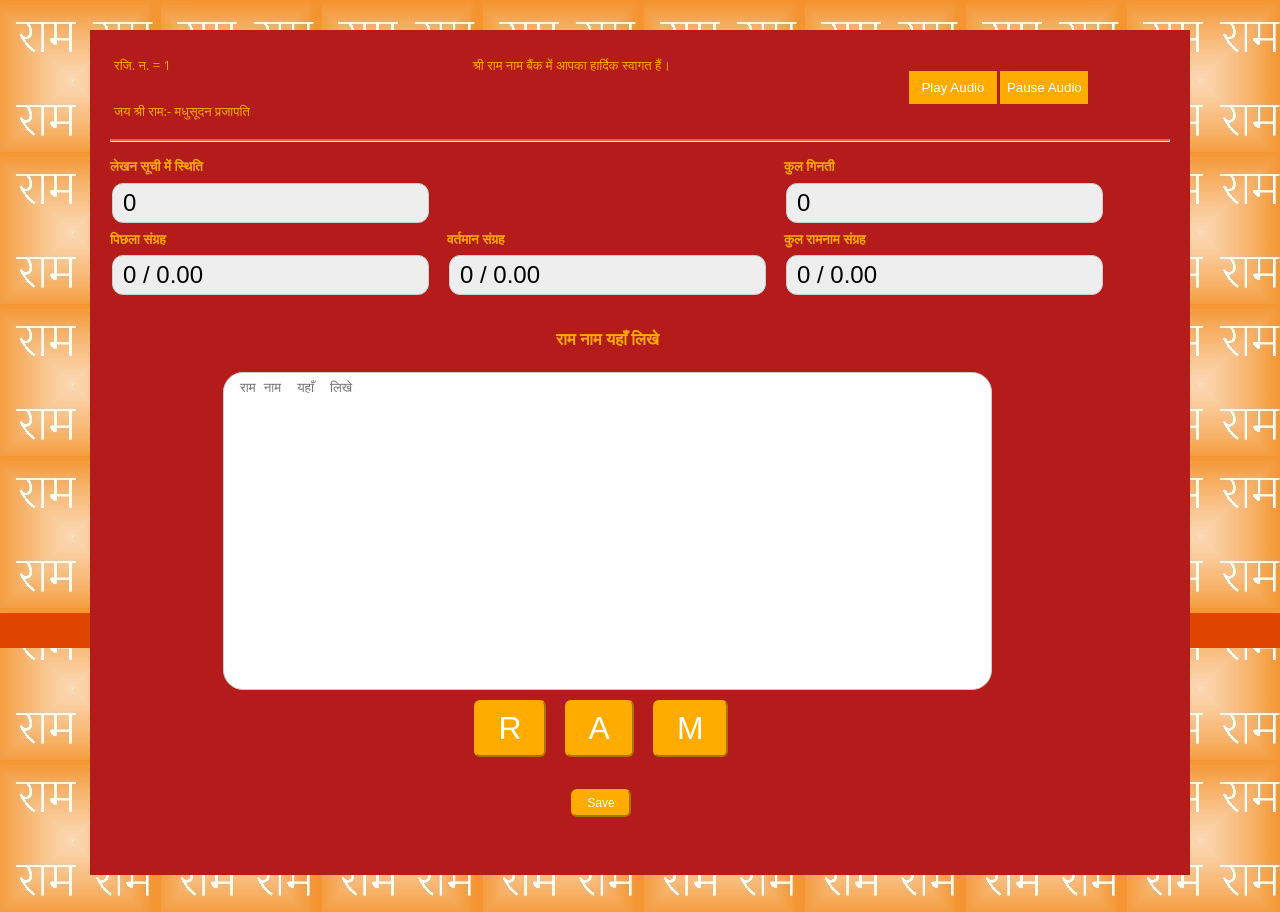
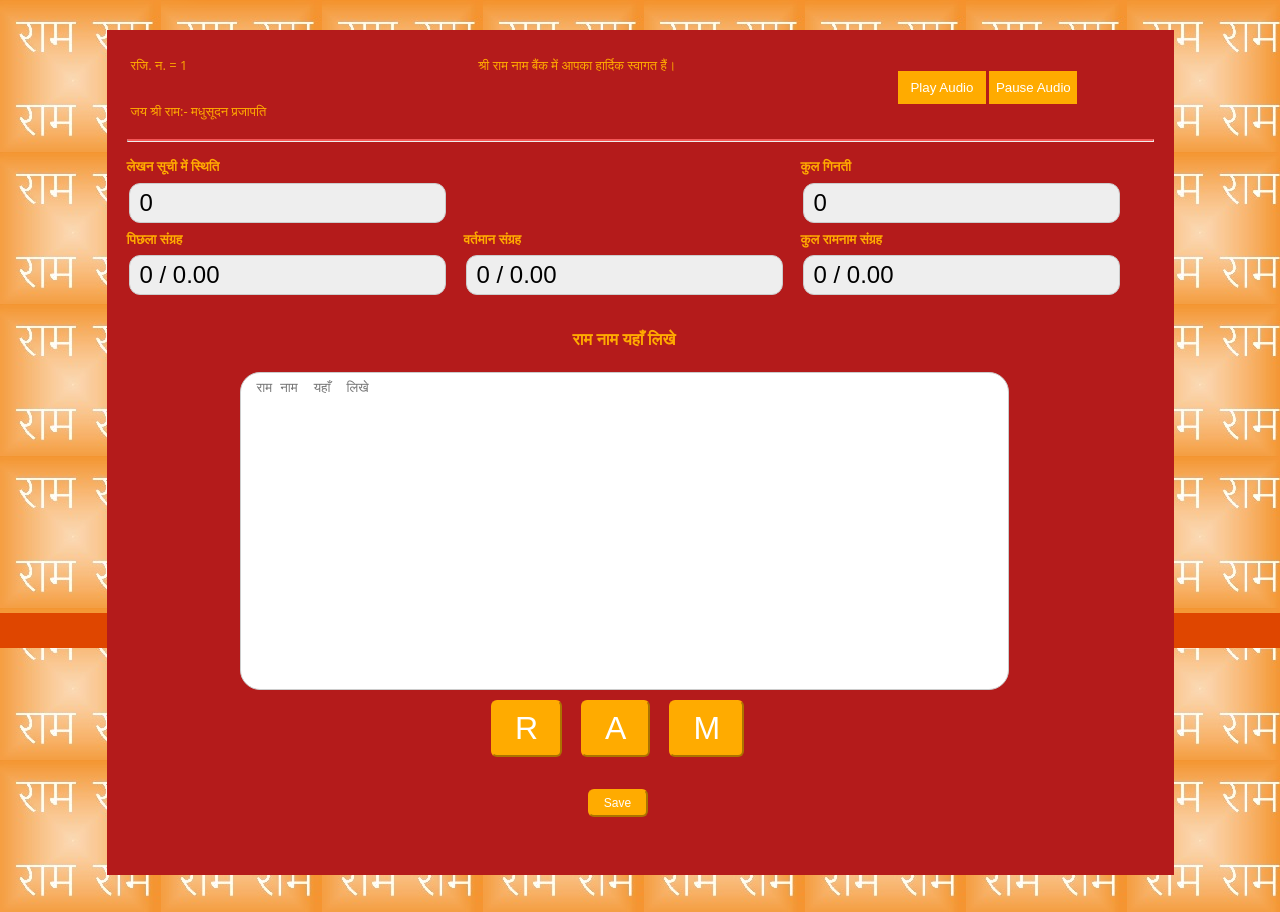
Before and after one commit to madhu823/ramnaam, a plain HTML site: page Ramnaamlekhan.html in a window 1280 px wide. Shown: the part 152-1064 px from the top of the page. Drawn offline with Linux system fonts and the light colour scheme.

Commit message:
Update Ramnaamlekhan.css

```diff
--- a/css/Ramnaamlekhan.css
+++ b/css/Ramnaamlekhan.css
@@ -9,7 +9,7 @@
   background-color: rgb(180, 27, 27);
   margin: 60px auto;
   padding: 20px;
-  width: 1100px;
+  width: 60%;
 
 }
 
@@ -30,7 +30,7 @@
   grid-row-gap: 1rem;
   grid-gap: 1rem;
   font-size: 23px;
-  height: 100%;
+
   height: 700px;
 }
 
```
